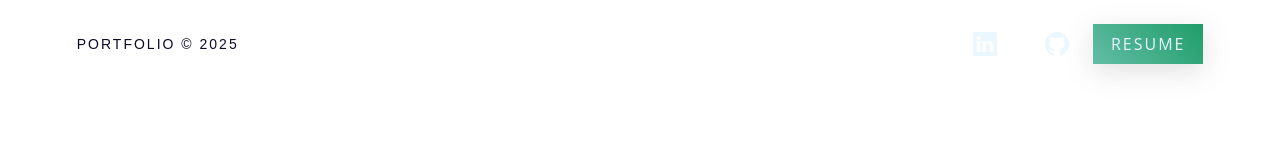
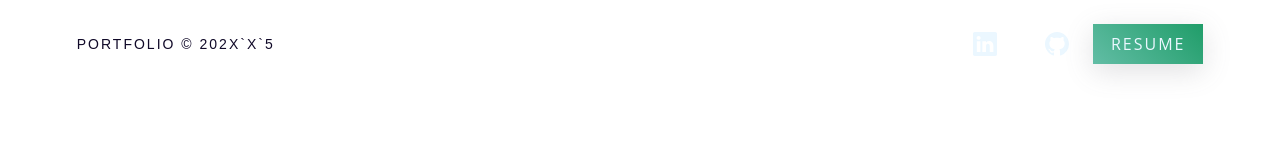
Before and after one commit to Deirror/aangelov-portfolio, a Next.js app: page / in a window 1280 px wide. Shown: the top 160 px of the page. Built offline with nearby package versions, Linux system fonts and the light colour scheme.

Commit message:
update aa img

```diff
--- a/components/Navbar.tsx
+++ b/components/Navbar.tsx
@@ -7,7 +7,7 @@ import { BsLinkedin, BsGithub } from 'react-icons/bs';
 const Navbar = () => {
     return (
         <div className={styles.navbar}>
-            <div className={styles.portfolio}>Portfolio © 2025</div>
+            <div className={styles.portfolio}>Portfolio © 202x`x`5</div>
             <div className={styles.menuContainer}>
             <div className={styles.socialMedia}>
                 <div className={styles.icon}>
```
Also changed, not shown: 1 other file (tests, documents, lock files or other folders).
